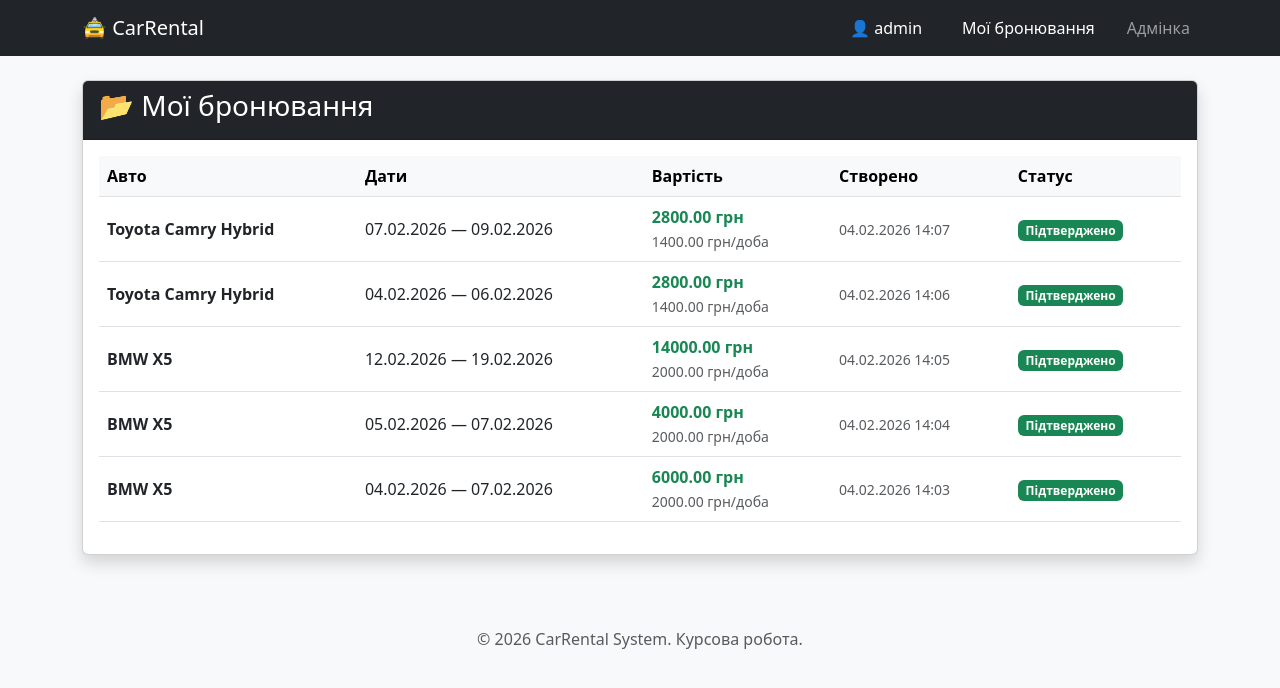
After one commit to Pavlitoo/CarRental, a Django app: page /my_bookings/ in a window 1280 px wide. The commit adds this page. Shown: the top 688 px of the page. Run offline with Django 5.2, Linux system fonts and the light colour scheme; a user stored in the database is signed in; data comes from the database, SQL or seed files in the repository.

Commit message:
Add My Bookings page and Total Price calculation

```diff
--- a/cars/models.py
+++ b/cars/models.py
@@ -26,6 +26,15 @@ class Booking(models.Model):
     def __str__(self):
         return f"{self.user} забронював {self.car} з {self.start_date} по {self.end_date}"
 
+    @property
+    def total_price(self):
+        # Рахуємо різницю в днях
+        duration = (self.end_date - self.start_date).days
+        # Якщо бронювання на 1 день або менше, рахуємо як 1 день
+        if duration <= 0:
+            duration = 1
+        return duration * self.car.price_per_day
+
     class Meta:
         verbose_name = "Бронювання"
         verbose_name_plural = "Бронювання"
--- a/cars/templates/cars/base.html
+++ b/cars/templates/cars/base.html
@@ -13,7 +13,12 @@
             <a class="navbar-brand" href="{% url 'car_list' %}">🚖 CarRental</a>
             <div class="navbar-nav ms-auto">
                 {% if user.is_authenticated %}
-                    <span class="nav-item nav-link text-white">Привіт, {{ user.username }}</span>
+                    <span class="nav-item nav-link text-white me-3">👤 {{ user.username }}</span>
+
+                    <a class="nav-link btn btn-outline-light btn-sm text-white px-3 me-2" href="{% url 'my_bookings' %}">
+                        Мої бронювання
+                    </a>
+
                     <a class="nav-item nav-link" href="/admin/">Адмінка</a>
                 {% else %}
                     <a class="nav-item nav-link" href="/admin/">Увійти</a>
--- /dev/null
+++ b/cars/templates/cars/my_bookings.html
@@ -0,0 +1,53 @@
+{% extends 'cars/base.html' %}
+
+{% block content %}
+<div class="card shadow">
+    <div class="card-header bg-dark text-white">
+        <h3>📂 Мої бронювання</h3>
+    </div>
+    <div class="card-body">
+
+        {% if bookings %}
+        <table class="table table-hover align-middle">
+            <thead class="table-light">
+                <tr>
+                    <th>Авто</th>
+                    <th>Дати</th>
+                    <th>Вартість</th>
+                    <th>Створено</th>
+                    <th>Статус</th>
+                </tr>
+            </thead>
+            <tbody>
+                {% for booking in bookings %}
+                <tr>
+                    <td>
+                        <strong>{{ booking.car.brand }} {{ booking.car.model }}</strong>
+                    </td>
+                    <td>
+                        {{ booking.start_date|date:"d.m.Y" }} — {{ booking.end_date|date:"d.m.Y" }}
+                    </td>
+                    <td>
+                        <div class="fw-bold text-success">{{ booking.total_price }} грн</div>
+                        <small class="text-muted">{{ booking.car.price_per_day }} грн/доба</small>
+                    </td>
+                    <td class="text-muted">
+                        <small>{{ booking.created_at|date:"d.m.Y H:i" }}</small>
+                    </td>
+                    <td>
+                        <span class="badge bg-success">Підтверджено</span>
+                    </td>
+                </tr>
+                {% endfor %}
+            </tbody>
+        </table>
+        {% else %}
+        <div class="alert alert-info text-center">
+            У вас поки немає активних бронювань.
+            <a href="{% url 'car_list' %}">Вибрати авто</a>
+        </div>
+        {% endif %}
+
+    </div>
+</div>
+{% endblock %}
--- a/cars/urls.py
+++ b/cars/urls.py
@@ -4,4 +4,5 @@ from . import views
 urlpatterns = [
     path('', views.car_list, name='car_list'),
     path('<int:pk>/', views.car_detail, name='car_detail'), # <int:pk> - це ID машини (1, 2, 3...)
+    path('my_bookings/', views.my_bookings, name='my_bookings'),
 ]
--- a/cars/views.py
+++ b/cars/views.py
@@ -2,6 +2,7 @@ from django.shortcuts import render, get_object_or_404, redirect # <-- Дода
 from .models import Car, Booking
 from .forms import BookingForm
 from django.db.models import Q # <-- Це для складних запитів, хоча тут можна і без нього, але хай буде для профі
+from django.contrib.auth.decorators import login_required # <-- Додай цей імпорт на самому верху!
 
 def car_list(request):
     cars = Car.objects.all()
@@ -42,3 +43,9 @@ def car_detail(request, pk):
         form = BookingForm()
 
     return render(request, 'cars/car_detail.html', {'car': car, 'form': form})
+
+@login_required # Ця штука не пустить сюди незареєстрованих
+def my_bookings(request):
+    # Шукаємо бронювання, де user = той, хто зараз на сайті
+    bookings = Booking.objects.filter(user=request.user).order_by('-created_at')
+    return render(request, 'cars/my_bookings.html', {'bookings': bookings})
```
